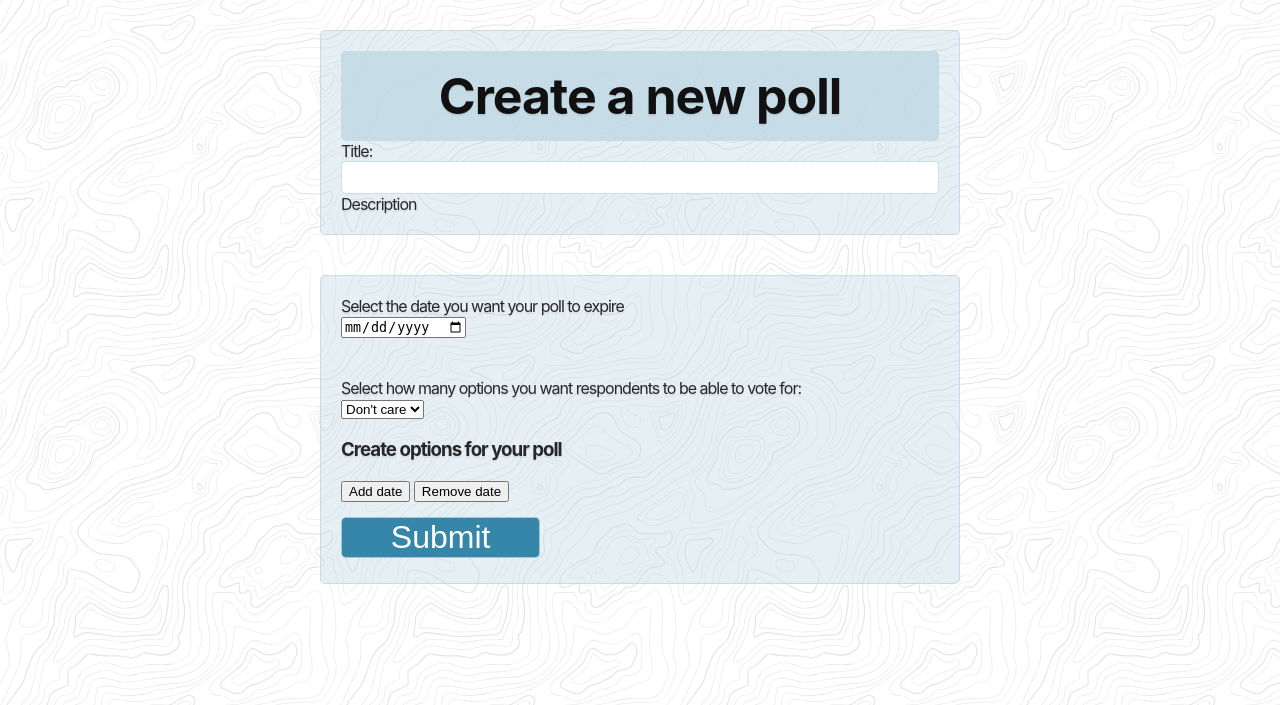
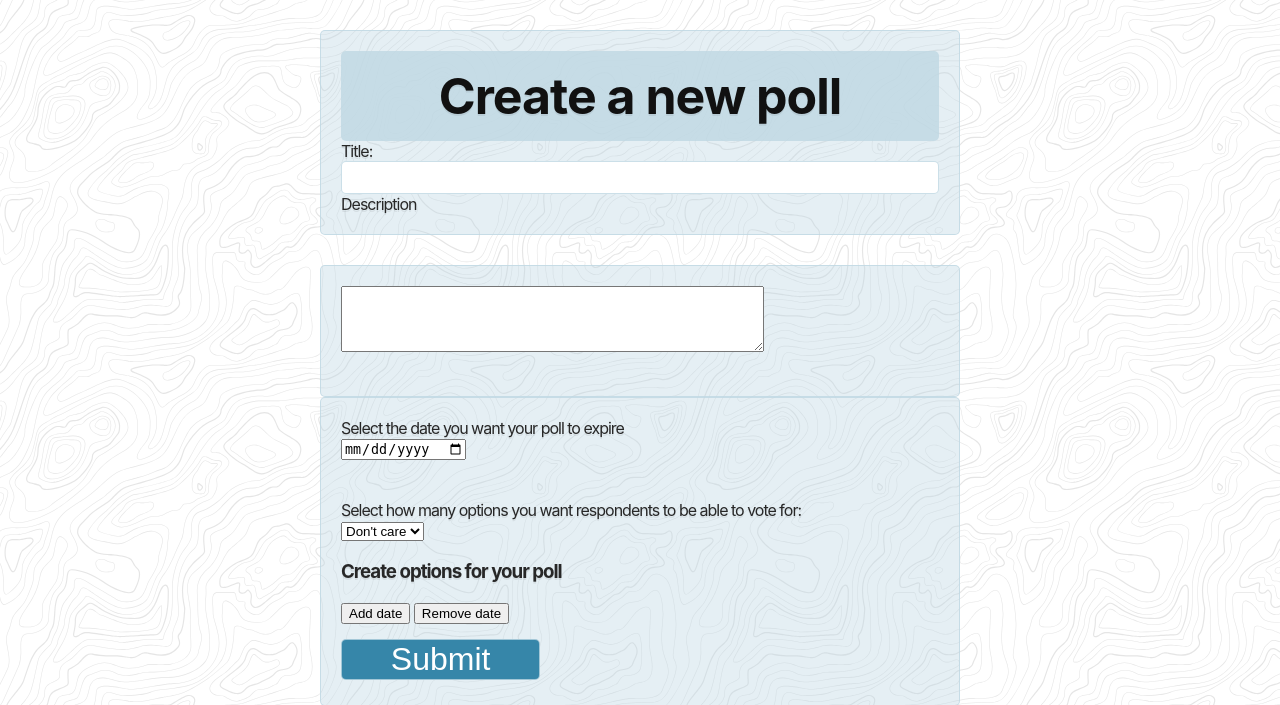
Before and after one commit to e-spatula/CITS3403-Project, a Flask app: page /poll/create in a window 1280 px wide. Shown: the part 57-762 px from the top of the page. Run offline with Flask 2, Linux system fonts and the light colour scheme; the visitor is signed in with stand-in values (Sample User, id 1); data comes from the database, SQL or seed files in the repository; both versions use the stored data as it was after the commit; some libraries are stand-ins or nearby versions.

Commit message:
fixes text box

```diff
--- a/app/email.py
+++ b/app/email.py
@@ -2,6 +2,10 @@ from flask_mail import Message
 from flask import render_template
 from app import mail, app
 
+
+"""
+Function for sending
+"""
 def send_email(subject, sender, recipients, text_body, html_body):
     msg = Message(subject, sender = sender, recipients = recipients)
     msg.body = text_body
--- a/app/templates/create-poll.html
+++ b/app/templates/create-poll.html
@@ -19,7 +19,7 @@
                 <label for="description"> Description </label>
                 <br>
             </div>
-            <div class="textarea>
+            <div class="textarea">
             <textarea cols = " 50" rows="4" id="description"></textarea>
                 <br>
                 <br>
```
Also changed, not shown: app.db.
